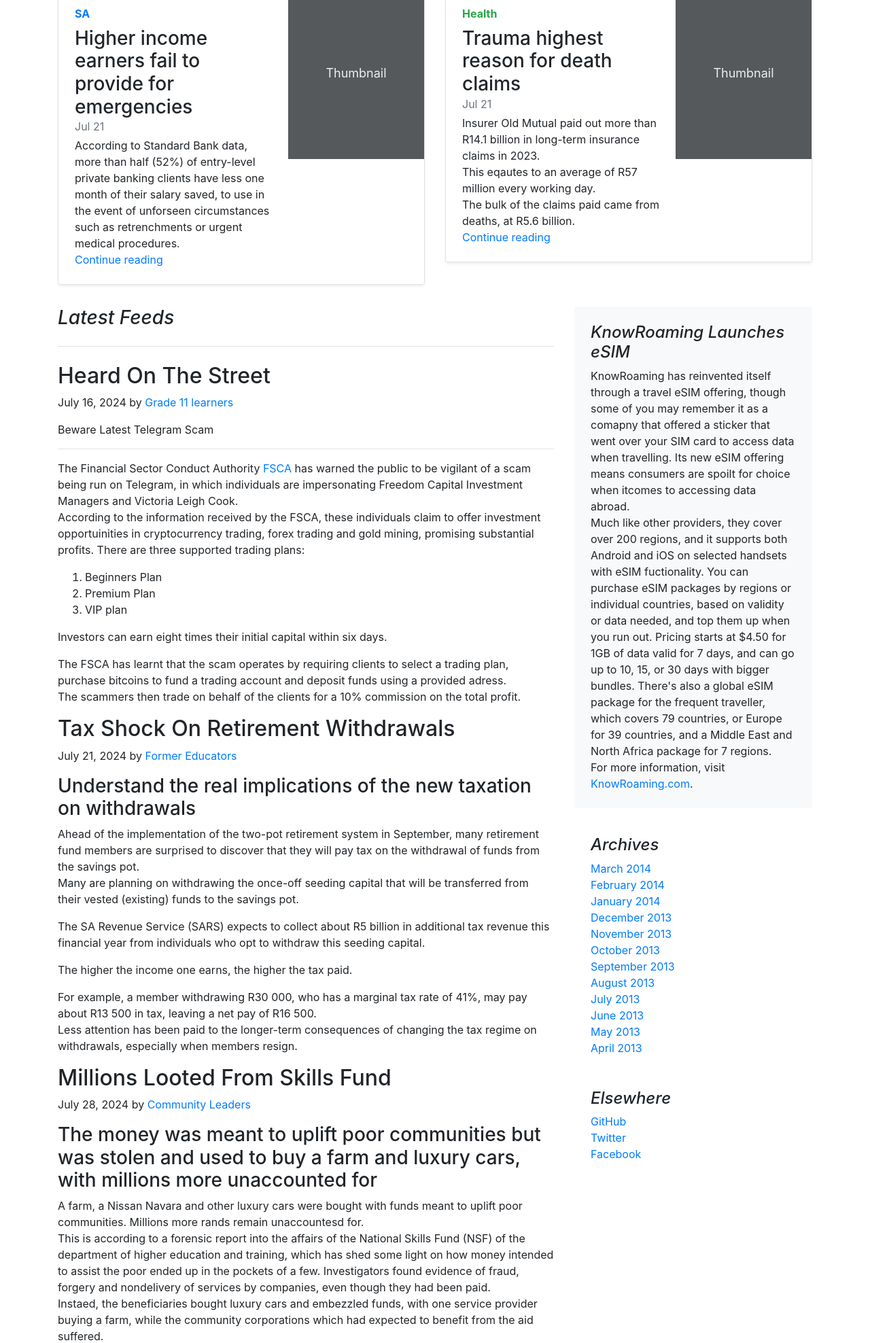
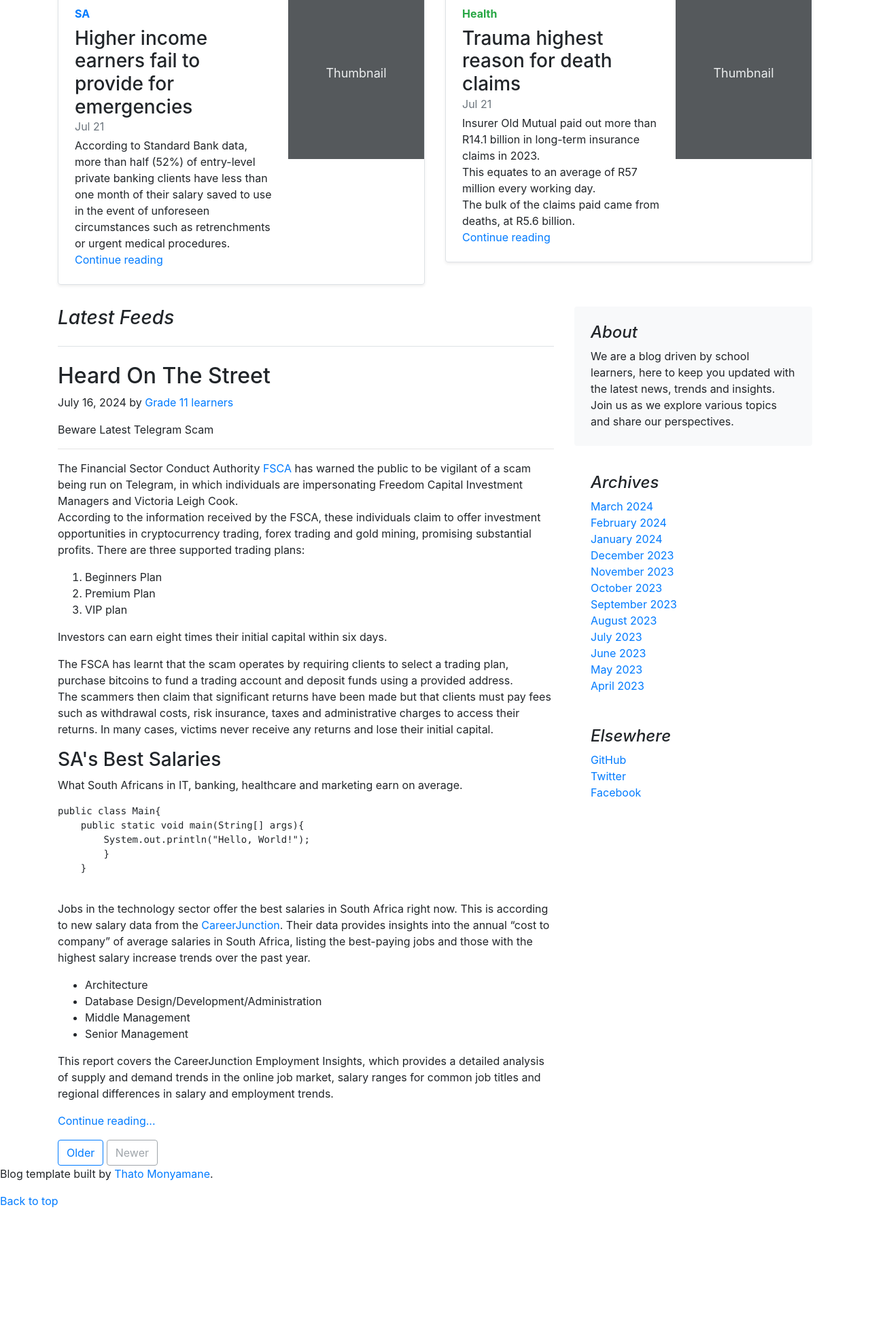
Before and after one commit to thato2-5/appService_webApps, a Flask app: template templates/index01.html in a window 1280 px wide. Shown: the part 726-2702 px from the top of the page at 68% size. After the commit the page ends 2503 px from the top, so only its background shows below. Run offline with Flask 3, Linux system fonts and the light colour scheme; the template is opened without the code that fills it, so the values that code supplies are empty; some libraries are stand-ins or nearby versions.

Commit message:
Update index01.html

```diff
--- a/templates/index01.html
+++ b/templates/index01.html
@@ -6,21 +6,27 @@
     <meta name="description" content="Blog page template">
     <meta name="author" content="Thato Monyamane">
     <title>School Blog</title>
+    <script src="https://code.jquery.com/jquery-3.7.1.min.js"></script>
 
     <!--  Bootstrap core CSS  -->
-    <link rel="stylesheet" href="../static/bootstrap.min.css">
+    <link rel="stylesheet" href="https://stackpath.bootstrapcdn.com/bootstrap/4.6.2/css/bootstrap.min.css">
 
     <!--  Custom style for this template  -->
-    <link rel="stylesheet" href="../static/index.css">
+    <link rel="stylesheet" href="index.css">
 </head>
 <body>
+
+    <!-- Loading Overlay -->
+    <div id="loading-overlay" aria-hidden="true">
+        <div id="loading-spinner"></div>
+    </div>
 
     <!--  Header Section  -->
     <div class="container" id="content-container">
         <header class="blog-header py-3">
           <div class="row flex-nowrap justify-content-between align-items-center">
             <div class="col-4 pt-1">
-                    <a class="btn btn-outline-primary" href="{{ url_for('subscribe') }}" role="button">Subscribe</a>
+              <button id="subscribeBtn" type="button" class="btn btn-outline-primary">Subscribe</button>
             </div>
             <div class="col-4 text-center">
               <a class="blog-header-logo text-dark" href="#">School Blog Page</a>
@@ -29,7 +35,7 @@
               <a class="text-muted" href="#" aria-label="Search">
                 <svg xmlns="http://www.w3.org/2000/svg" width="20" height="20" fill="none" stroke="currentColor" stroke-linecap="round" stroke-linejoin="round" stroke-width="2" class="mx-3" role="img" viewBox="0 0 24 24" focusable="false"><title>Search</title><circle cx="10.5" cy="10.5" r="7.5"/><path d="M21 21l-5.2-5.2"/></svg>
               </a>
-              <a href="{{ url_for('signin') }}" class="btn btn-outline-secondary" role="button">Sign In</a>
+              <button id="signInBtn" type="button" class="btn btn-outline-secondary">Sign In</button>
             </div>
           </div>
         </header>
@@ -69,7 +75,7 @@
                     <strong class="d-inline-block mb-2 text-primary">SA</strong>
                     <h3 class="mb-0">Higher income earners fail to provide for emergencies</h3>
                     <div class="mb-1 text-muted">Jul 21</div>
-                    <p class="card-text mb-auto">According to Standard Bank data, more than half (52%) of entry-level private banking clients have less one month of their salary saved, to use in the event of unforseen circumstances such as retrenchments or urgent medical procedures.</p>
+                    <p class="card-text mb-auto">According to Standard Bank data, more than half (52%) of entry-level private banking clients have less than one month of their salary saved to use in the event of unforeseen circumstances such as retrenchments or urgent medical procedures.</p>
                     <a href="#" class="stretched-link">Continue reading</a>
                 </div>
                 <div class="col-auto d-none d-lg-block">
@@ -84,7 +90,7 @@
                         <strong class="d-inline-block mb-2 text-success">Health</strong>
                         <h3 class="mb-0">Trauma highest reason for death claims</h3>
                         <div class="mb-1 text-muted">Jul 21</div>
-                        <p class="mb-auto">Insurer Old Mutual paid out more than R14.1 billion in long-term insurance claims in 2023.<br>This eqautes to an average of R57 million every working day.<br> The bulk of the claims paid came from deaths, at R5.6 billion.</p>
+                        <p class="mb-auto">Insurer Old Mutual paid out more than R14.1 billion in long-term insurance claims in 2023.<br>This equates to an average of R57 million every working day.<br> The bulk of the claims paid came from deaths, at R5.6 billion.</p>
                         <a href="#" class="stretched-link">Continue reading</a>
                     </div>
                     <div class="col-auto d-none d-lg-block">
@@ -98,7 +104,7 @@
     </div>
 
     <!--    Main Section    -->
-    <main role="main" class="container" id="content-container">
+    <main role="main" class="container">
         <div class="row">
           <div class="col-md-8 blog-main">
             <h3 class="pb-4 mb-4 font-italic border-bottom">
@@ -114,7 +120,7 @@
               <hr>
               <p>The Financial Sector Conduct Authority <a href="#">FSCA</a> has warned the public to be vigilant of a scam being run on Telegram, in which individuals are impersonating Freedom Capital Investment Managers and Victoria Leigh Cook.
               <br>
-              According to the information received by the FSCA, these individuals claim to offer investment opportuinities in cryptocurrency trading, forex trading and gold mining, promising substantial profits. There are three supported trading plans:
+              According to the information received by the FSCA, these individuals claim to offer investment opportunities in cryptocurrency trading, forex trading and gold mining, promising substantial profits. There are three supported trading plans:
               <ol>
                 <li>Beginners Plan</li>
                 <li>Premium Plan</li>
@@ -124,80 +130,57 @@
               <blockquote>
                 <p>Investors can earn eight times their initial capital within six days.</p>
               </blockquote>
-              <p>The FSCA has learnt that the scam operates by requiring clients to select a trading plan, purchase bitcoins to fund a trading account and deposit funds using a provided adress.
-              <br>The scammers then trade on behalf of the clients for a 10% commission on the total profit.
-              </p>
+              <p>The FSCA has learnt that the scam operates by requiring clients to select a trading plan, purchase bitcoins to fund a trading account and deposit funds using a provided address.
+              <br>
+              The scammers then claim that significant returns have been made but that clients must pay fees such as withdrawal costs, risk insurance, taxes and administrative charges to access their returns. In many cases, victims never receive any returns and lose their initial capital.</p>
+              <h3>SA's Best Salaries</h3>
+              <p>What South Africans in IT, banking, healthcare and marketing earn on average.</p>
+              <pre><code>public class Main{
+    public static void main(String[] args){
+        System.out.println("Hello, World!");
+        }
+    }
+    </code></pre>
+              <p>Jobs in the technology sector offer the best salaries in South Africa right now. This is according to new salary data from the <a href="#">CareerJunction</a>. Their data provides insights into the annual “cost to company” of average salaries in South Africa, listing the best-paying jobs and those with the highest salary increase trends over the past year.</p>
+              <ul>
+                <li>Architecture</li>
+                <li>Database Design/Development/Administration</li>
+                <li>Middle Management</li>
+                <li>Senior Management</li>
+              </ul>
+              <p>This report covers the CareerJunction Employment Insights, which provides a detailed analysis of supply and demand trends in the online job market, salary ranges for common job titles and regional differences in salary and employment trends.</p>
+              <p><a href="#">Continue reading...</a></p>
             </div>
-            <!-- End of blog-post -->
+            <!--  /.block-post  -->
 
-            <!--  Blog-Post -->
-            <div class="blog-post">
-              <h2 class="blog-post-title">Tax Shock On Retirement Withdrawals</h2>
-              <p class="blog-post-meta">July 21, 2024 by <a href="#">Former Educators</a></p>
-              <h3>Understand the real implications of the new taxation on withdrawals</h3>
-              <p>Ahead of the implementation of the two-pot retirement system in September, many retirement fund members are surprised to discover that they will pay tax on the withdrawal of funds from the savings pot.
-              <br>Many are planning on withdrawing the once-off seeding capital that will be transferred from their vested (existing) funds to the savings pot.
-              </p>
-              <p>The SA Revenue Service (SARS) expects to collect about R5 billion in additional tax revenue this financial year from individuals who opt to withdraw this seeding capital.</p>
-              <blockquote>
-                <p>The higher the income one earns, the higher the tax paid.</p>
-              </blockquote>
-              <p>For example, a member withdrawing R30 000, who has a marginal tax rate of 41%, may pay about R13 500 in tax, leaving a net pay of R16 500.
-              <br>
-              Less attention has been paid to the longer-term consequences of changing the tax regime on withdrawals, especially when members resign.
-              </p>
-            </div>
-            <!-- End of blog-post -->
-
-            <!--  Blog Post -->
-            <div class="blog-post">
-              <h2 class="blog-post-title">Millions Looted From Skills Fund</h2>
-              <p class="blog-post-meta">July 28, 2024 by <a href="#">Community Leaders</a></p>
-              <h3>The money was meant to uplift poor communities but was stolen and used to buy a farm and luxury cars, with millions more unaccounted for</h3>
-              <p>A farm, a Nissan Navara and other luxury cars were bought with funds meant to uplift poor communities. Millions more rands remain unaccountesd for.
-              <br>
-                This is according to a forensic report into the affairs of the National Skills Fund (NSF) of the department of higher education and training, which has shed some light on how money intended to assist the poor ended up in the pockets of a few. Investigators found evidence of fraud, forgery and nondelivery of services by companies, even though they had been paid.
-              <br>
-                Instaed, the beneficiaries bought luxury cars and embezzled funds, with one service provider buying a farm, while the community corporations which had expected to benefit from the aid suffered.
-              </p>
-            </div>
-            <!--  end of blog-post -->
-
-            <!--  blog navigation -->
             <nav class="blog-pagination">
               <a class="btn btn-outline-primary" href="#">Older</a>
-              <a class="btn btn-outline-secondary disabled">Newer</a>
+              <a class="btn btn-outline-secondary disabled" href="#" tabindex="-1" aria-disabled="true">Newer</a>
             </nav>
 
-          </div>
-          <!-- end of the blog-main -->
+          </div><!--  /.blog-main  -->
 
           <aside class="col-md-4 blog-sidebar">
             <div class="p-4 mb-3 bg-light rounded">
-              <h4 class="font-italic">KnowRoaming Launches eSIM</h4>
-              <p class="mb-0">KnowRoaming has reinvented itself through a travel eSIM offering, though some of you may remember it as a comapny that offered a sticker that went over your SIM card to access data when travelling. Its new eSIM offering means consumers are spoilt for choice when itcomes to accessing data abroad.
-              <br>
-              Much like other providers, they cover over 200 regions, and it supports both Android and iOS on selected handsets with eSIM fuctionality. You can purchase eSIM packages by regions or individual countries, based on validity or data needed, and top them up when you run out. Pricing starts at $4.50 for 1GB of data valid for 7 days, and can go up to 10, 15, or 30 days with bigger bundles. There's also a global eSIM package for the frequent traveller, which covers 79 countries, or Europe for 39 countries, and a Middle East and North Africa package for 7 regions.
-              <br>
-              For more information, visit <a href="https://KnowRoaming.com">KnowRoaming.com</a>.
-              </p>
+              <h4 class="font-italic">About</h4>
+              <p class="mb-0">We are a blog driven by school learners, here to keep you updated with the latest news, trends and insights. Join us as we explore various topics and share our perspectives.</p>
             </div>
 
             <div class="p-4">
               <h4 class="font-italic">Archives</h4>
               <ol class="list-unstyled mb-0">
-                <li><a href="#">March 2014</a></li>
-                <li><a href="#">February 2014</a></li>
-                <li><a href="#">January 2014</a></li>
-                <li><a href="#">December 2013</a></li>
-                <li><a href="#">November 2013</a></li>
-                <li><a href="#">October 2013</a></li>
-                <li><a href="#">September 2013</a></li>
-                <li><a href="#">August 2013</a></li>
-                <li><a href="#">July 2013</a></li>
-                <li><a href="#">June 2013</a></li>
-                <li><a href="#">May 2013</a></li>
-                <li><a href="#">April 2013</a></li>
+                <li><a href="#">March 2024</a></li>
+                <li><a href="#">February 2024</a></li>
+                <li><a href="#">January 2024</a></li>
+                <li><a href="#">December 2023</a></li>
+                <li><a href="#">November 2023</a></li>
+                <li><a href="#">October 2023</a></li>
+                <li><a href="#">September 2023</a></li>
+                <li><a href="#">August 2023</a></li>
+                <li><a href="#">July 2023</a></li>
+                <li><a href="#">June 2023</a></li>
+                <li><a href="#">May 2023</a></li>
+                <li><a href="#">April 2023</a></li>
               </ol>
             </div>
 
@@ -209,12 +192,23 @@
                 <li><a href="#">Facebook</a></li>
               </ol>
             </div>
-          </aside><!-- /.blog-sidebar -->
+          </aside><!--  /.blog-sidebar  -->
 
-        </div><!-- /.row -->
+        </div><!--  /.row  -->
 
-    </main><!-- /.container -->
+    </main><!--  /.container  -->
 
-    <script src="../static/jquery-3.7.1.min.js"></script>
+    <!--  Footer section  -->
+    <footer class="blog-footer">
+        <p>Blog template built by <a href="https://thato.github.io/">Thato Monyamane</a>.</p>
+        <p>
+          <a href="#">Back to top</a>
+        </p>
+    </footer>
+
+    <!-- Bootstrap JS and dependencies -->
+    <script src="https://stackpath.bootstrapcdn.com/bootstrap/4.6.2/js/bootstrap.bundle.min.js"></script>
+    <!-- Custom Script -->
+    <script src="index.js"></script>
 </body>
 </html>
```
